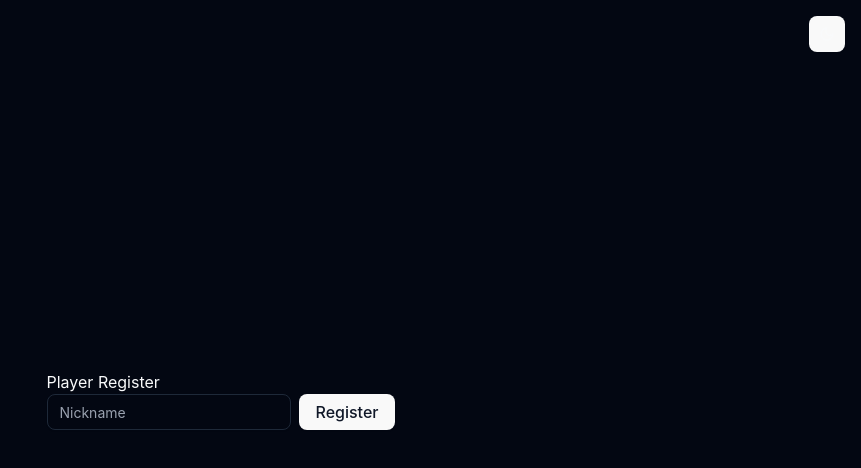
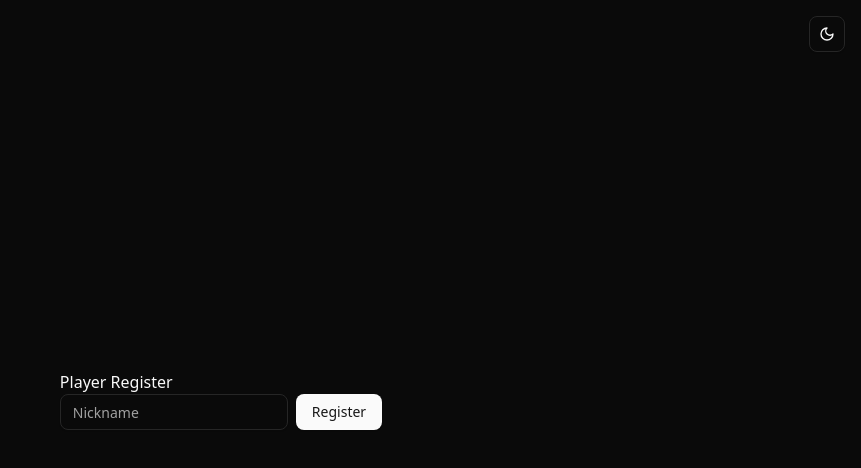
Before and after one commit to mkluszczynski/va-banque-show, a React (Vite) app in the folder apps/web/: page / in a window 1280 px wide. Shown: the top 468 px of the page, without its empty margins (419-1280 px from the left). Built offline with nearby package versions, Linux system fonts and the light colour scheme; no server answers.

Commit message:
style: Update CSS variables for improved dark mode and sidebar aesthetics

```diff
--- a/apps/web/src/index.css
+++ b/apps/web/src/index.css
@@ -1,143 +1,77 @@
 @import "tailwindcss";
 
+@custom-variant dark (&:is(.dark *));
 @plugin "tailwindcss-animate";
-@custom-variant dark (&:is(.dark *));
 
 :root {
-  font-family: Inter, system-ui, Avenir, Helvetica, Arial, sans-serif;
-  line-height: 1.5;
-  font-weight: 400;
-
-  color-scheme: light dark;
-  color: rgba(255, 255, 255, 0.87);
-  background-color: #242424;
-
-  font-synthesis: none;
-  text-rendering: optimizeLegibility;
-  -webkit-font-smoothing: antialiased;
-  -moz-osx-font-smoothing: grayscale;
   --background: oklch(1 0 0);
-  --foreground: oklch(0.13 0.028 261.692);
+  --foreground: oklch(0.145 0 0);
   --card: oklch(1 0 0);
-  --card-foreground: oklch(0.13 0.028 261.692);
+  --card-foreground: oklch(0.145 0 0);
   --popover: oklch(1 0 0);
-  --popover-foreground: oklch(0.13 0.028 261.692);
-  --primary: oklch(0.21 0.034 264.665);
-  --primary-foreground: oklch(0.985 0.002 247.839);
-  --secondary: oklch(0.967 0.003 264.542);
-  --secondary-foreground: oklch(0.21 0.034 264.665);
-  --muted: oklch(0.967 0.003 264.542);
-  --muted-foreground: oklch(0.551 0.027 264.364);
-  --accent: oklch(0.967 0.003 264.542);
-  --accent-foreground: oklch(0.21 0.034 264.665);
+  --popover-foreground: oklch(0.145 0 0);
+  --primary: oklch(0.205 0 0);
+  --primary-foreground: oklch(0.985 0 0);
+  --secondary: oklch(0.97 0 0);
+  --secondary-foreground: oklch(0.205 0 0);
+  --muted: oklch(0.97 0 0);
+  --muted-foreground: oklch(0.556 0 0);
+  --accent: oklch(0.97 0 0);
+  --accent-foreground: oklch(0.205 0 0);
   --destructive: oklch(0.577 0.245 27.325);
   --destructive-foreground: oklch(0.577 0.245 27.325);
-  --border: oklch(0.928 0.006 264.531);
-  --input: oklch(0.928 0.006 264.531);
-  --ring: oklch(0.872 0.01 258.338);
+  --border: oklch(0.922 0 0);
+  --input: oklch(0.922 0 0);
+  --ring: oklch(0.708 0 0);
   --chart-1: oklch(0.646 0.222 41.116);
   --chart-2: oklch(0.6 0.118 184.704);
   --chart-3: oklch(0.398 0.07 227.392);
   --chart-4: oklch(0.828 0.189 84.429);
   --chart-5: oklch(0.769 0.188 70.08);
   --radius: 0.625rem;
-  --sidebar: oklch(0.985 0.002 247.839);
-  --sidebar-foreground: oklch(0.13 0.028 261.692);
-  --sidebar-primary: oklch(0.21 0.034 264.665);
-  --sidebar-primary-foreground: oklch(0.985 0.002 247.839);
-  --sidebar-accent: oklch(0.967 0.003 264.542);
-  --sidebar-accent-foreground: oklch(0.21 0.034 264.665);
-  --sidebar-border: oklch(0.928 0.006 264.531);
-  --sidebar-ring: oklch(0.872 0.01 258.338);
-}
-
-a {
-  font-weight: 500;
-  color: #646cff;
-  text-decoration: inherit;
-}
-a:hover {
-  color: #535bf2;
-}
-
-body {
-  margin: 0;
-  display: flex;
-  place-items: center;
-  min-width: 320px;
-  min-height: 100vh;
-}
-
-h1 {
-  font-size: 3.2em;
-  line-height: 1.1;
-}
-
-button {
-  border-radius: 8px;
-  border: 1px solid transparent;
-  /* padding: 0.6em 1.2em; */
-  font-size: 1em;
-  font-weight: 500;
-  font-family: inherit;
-  /* background-color: #1a1a1a; */
-  cursor: pointer;
-  transition: border-color 0.25s;
-}
-button:hover {
-  border-color: #646cff;
-}
-/* button:focus,
-button:focus-visible {
-  outline: 4px auto -webkit-focus-ring-color;
-} */
-
-@media (prefers-color-scheme: light) {
-  :root {
-    color: #213547;
-    background-color: #ffffff;
-  }
-  a:hover {
-    color: #747bff;
-  }
-  button {
-    background-color: #f9f9f9;
-  }
+  --sidebar: oklch(0.985 0 0);
+  --sidebar-foreground: oklch(0.145 0 0);
+  --sidebar-primary: oklch(0.205 0 0);
+  --sidebar-primary-foreground: oklch(0.985 0 0);
+  --sidebar-accent: oklch(0.97 0 0);
+  --sidebar-accent-foreground: oklch(0.205 0 0);
+  --sidebar-border: oklch(0.922 0 0);
+  --sidebar-ring: oklch(0.708 0 0);
 }
 
 .dark {
-  --background: oklch(0.13 0.028 261.692);
-  --foreground: oklch(0.985 0.002 247.839);
-  --card: oklch(0.13 0.028 261.692);
-  --card-foreground: oklch(0.985 0.002 247.839);
-  --popover: oklch(0.13 0.028 261.692);
-  --popover-foreground: oklch(0.985 0.002 247.839);
-  --primary: oklch(0.985 0.002 247.839);
-  --primary-foreground: oklch(0.21 0.034 264.665);
-  --secondary: oklch(0.278 0.033 256.848);
-  --secondary-foreground: oklch(0.985 0.002 247.839);
-  --muted: oklch(0.278 0.033 256.848);
-  --muted-foreground: oklch(0.707 0.022 261.325);
-  --accent: oklch(0.278 0.033 256.848);
-  --accent-foreground: oklch(0.985 0.002 247.839);
+  --background: oklch(0.145 0 0);
+  --foreground: oklch(0.985 0 0);
+  --card: oklch(0.145 0 0);
+  --card-foreground: oklch(0.985 0 0);
+  --popover: oklch(0.145 0 0);
+  --popover-foreground: oklch(0.985 0 0);
+  --primary: oklch(0.985 0 0);
+  --primary-foreground: oklch(0.205 0 0);
+  --secondary: oklch(0.269 0 0);
+  --secondary-foreground: oklch(0.985 0 0);
+  --muted: oklch(0.269 0 0);
+  --muted-foreground: oklch(0.708 0 0);
+  --accent: oklch(0.269 0 0);
+  --accent-foreground: oklch(0.985 0 0);
   --destructive: oklch(0.396 0.141 25.723);
   --destructive-foreground: oklch(0.637 0.237 25.331);
-  --border: oklch(0.278 0.033 256.848);
-  --input: oklch(0.278 0.033 256.848);
-  --ring: oklch(0.446 0.03 256.802);
+  --border: oklch(0.269 0 0);
+  --input: oklch(0.269 0 0);
+  --ring: oklch(0.439 0 0);
   --chart-1: oklch(0.488 0.243 264.376);
   --chart-2: oklch(0.696 0.17 162.48);
   --chart-3: oklch(0.769 0.188 70.08);
   --chart-4: oklch(0.627 0.265 303.9);
   --chart-5: oklch(0.645 0.246 16.439);
-  --sidebar: oklch(0.21 0.034 264.665);
-  --sidebar-foreground: oklch(0.985 0.002 247.839);
+  --sidebar: oklch(0.205 0 0);
+  --sidebar-foreground: oklch(0.985 0 0);
   --sidebar-primary: oklch(0.488 0.243 264.376);
-  --sidebar-primary-foreground: oklch(0.985 0.002 247.839);
-  --sidebar-accent: oklch(0.278 0.033 256.848);
-  --sidebar-accent-foreground: oklch(0.985 0.002 247.839);
-  --sidebar-border: oklch(0.278 0.033 256.848);
-  --sidebar-ring: oklch(0.446 0.03 256.802);
+  --sidebar-primary-foreground: oklch(0.985 0 0);
+  --sidebar-accent: oklch(0.269 0 0);
+  --sidebar-accent-foreground: oklch(0.985 0 0);
+  --sidebar-border: oklch(0.269 0 0);
+  --sidebar-ring: oklch(0.439 0 0);
 }
 
 @theme inline {
```
